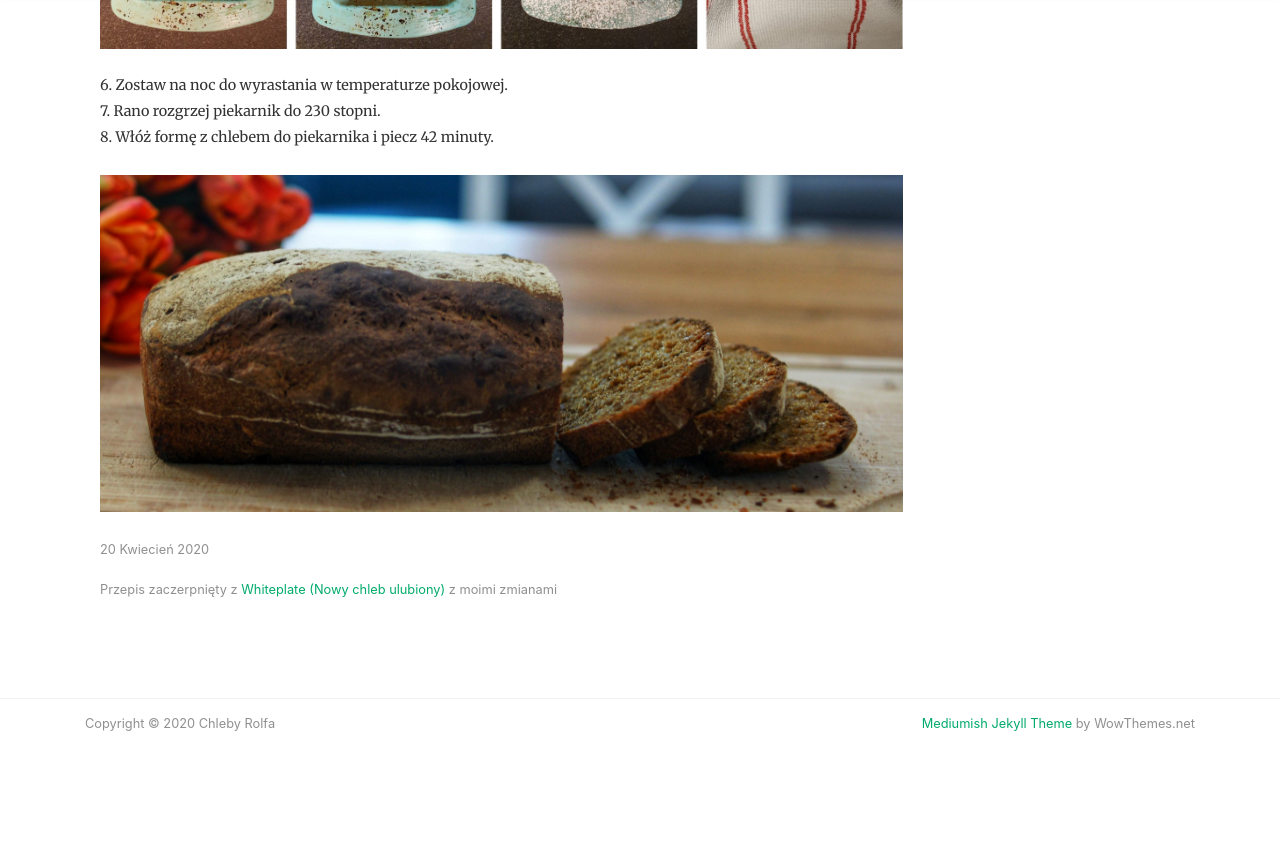
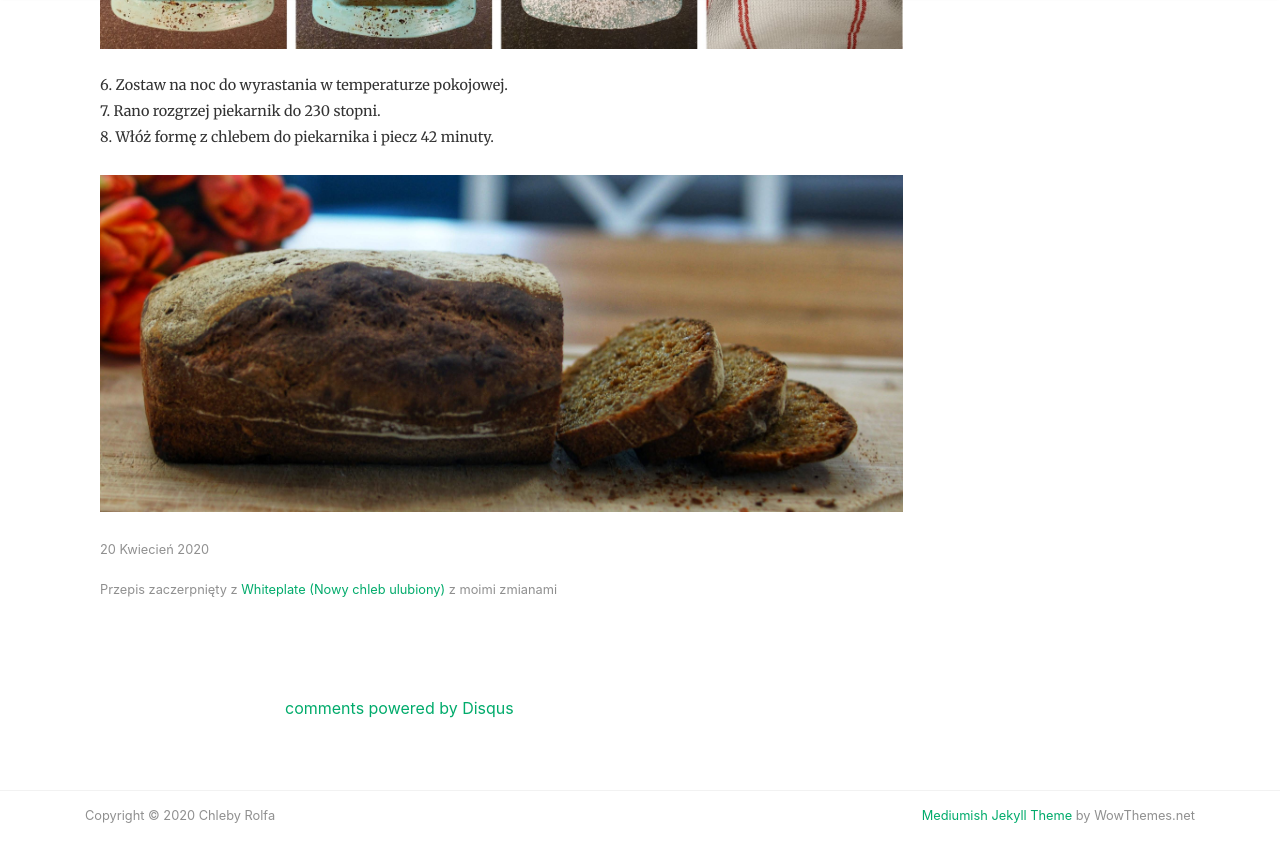
Before and after one commit to leszko/chlebyrolfa.github.io, a Jekyll site: the page built from _posts/2020-04-20-chleb-z-melasa.md, in a window 1280 px wide and 900 px high, scrolled down 3633 px. Shown: the top 862 px of the window. Built offline with Jekyll 4.4.1, drawn with Linux system fonts in a browser that asks for light colours; nearby versions of some CDN libraries; comment, search, counter and statistics services are not loaded; before the commit the page ends 4441 px from its top, so only the background shows below that.

Commit message:
Add comments (#4)

```diff
--- a/_config.yml
+++ b/_config.yml
@@ -6,6 +6,7 @@ logo: 'assets/images/icons/logo.png'
 favicon: 'assets/images/icons/logo.png'
 baseurl:
 google_analytics: 'UA-164126054-1'
+disqus: 'chlebyrolfa'
 include: ["_pages"]
 permalink: /:year/:month/:day/:title
 future: true
--- a/_layouts/post.html
+++ b/_layouts/post.html
@@ -155,6 +156,20 @@ post_class: post-template
 <!-- End Article
 ================================================== -->
 
+<!-- Begin Comments
+================================================== -->
+{% if page.comments != false %}
+    <div class="container">
+        <div id="comments" class="row justify-content-center mb-5">
+            <div class="col-md-8">
+                {% include disqus.html %}
+            </div>
+        </div>
+    </div>
+{% endif %}
+<!--End Comments
+================================================== -->
+
 <!-- Review with LD-JSON, adapt it for your needs if you like, but make sure you test the generated HTML source code first:
 https://search.google.com/structured-data/testing-tool/u/0/
 ================================================== -->
```
Also changed, not shown: other parts of _layouts/post.html (+1 -0 lines).
